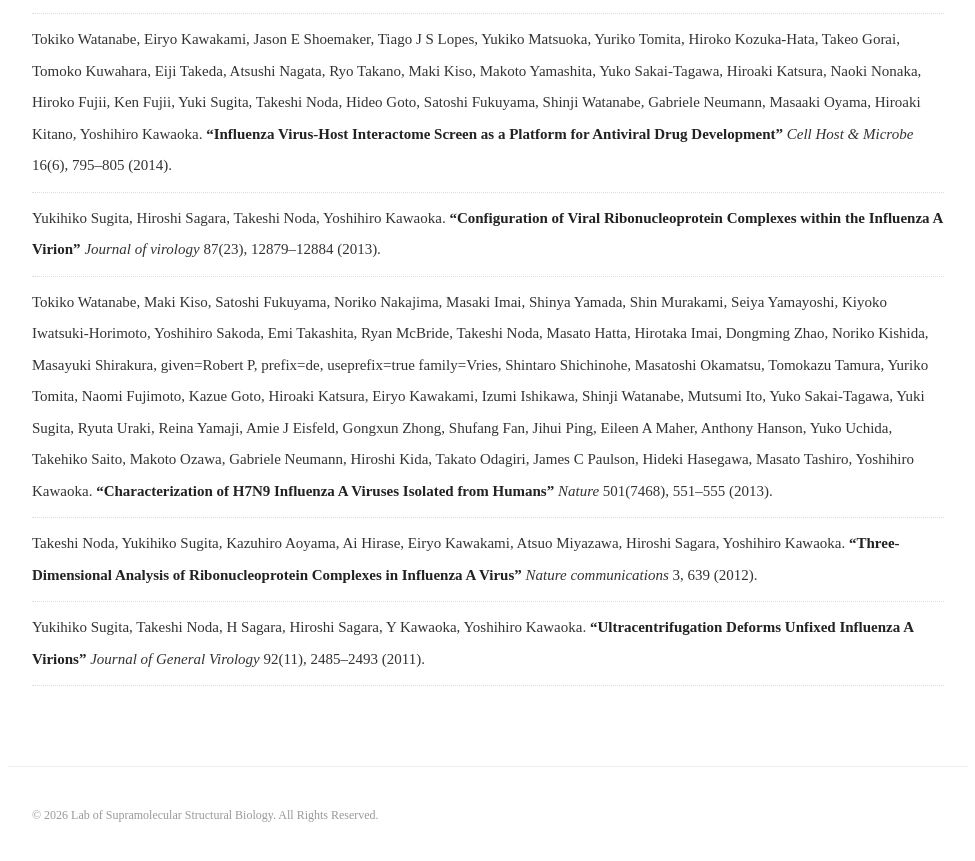
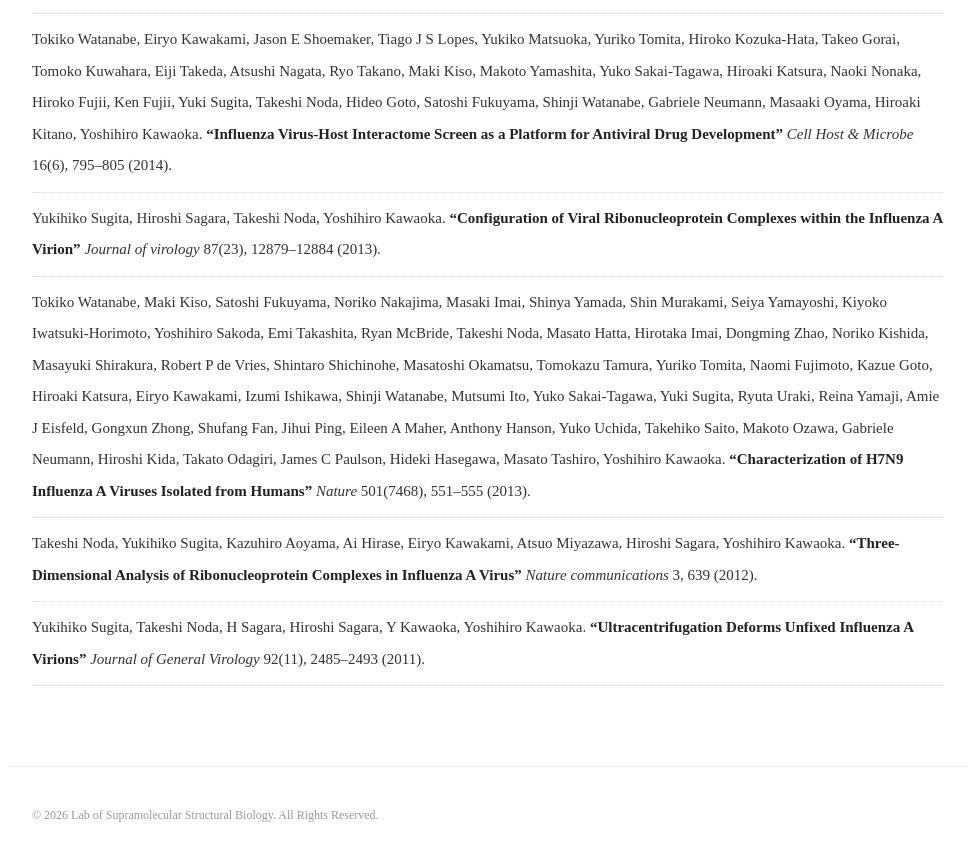
Before and after one commit to yukisugi/yukisugi.github.io, a Jekyll site: the page built from publications/index.html, in a window 1280 px wide and 900 px high, scrolled down 3199 px. Shown: the top 861 px of the window, without its empty margins (152-1127 px from the left). Built offline with Jekyll 4.4.1, drawn with Linux system fonts in a browser that asks for light colours.

Commit message:
Parse BibLaTeX family=/given=/prefix= name syntax correctly
Names with a surname particle can be written as key=value pairs
instead of "Last, First" (e.g. "family=Vries, given=Robert P,
prefix=de, useprefix=true" for "Robert P de Vries"). The previous
code treated the whole string as one comma-separated name, and a
naive regex also mismatched "prefix" inside "useprefix". Anchors
each field match to a preceding comma/start so it doesn't bleed
into similarly-named keys.

Co-Authored-By: Claude Sonnet 5 <noreply@anthropic.com>

```diff
--- a/_data/publications.yml
+++ b/_data/publications.yml
@@ -664,7 +664,7 @@
   - Dongming Zhao
   - Noriko Kishida
   - Masayuki Shirakura
-  - given=Robert P, prefix=de, useprefix=true family=Vries
+  - Robert P de Vries
   - Shintaro Shichinohe
   - Masatoshi Okamatsu
   - Tomokazu Tamura
--- a/info/index.html
+++ b/info/index.html
@@ -21,7 +21,7 @@ title: Info
   </p>
 
   <p>
-    神宮丸太町駅（京阪電鉄　京阪本線・鴨東線）から徒歩5分<br>
-    丸太町駅（京都市営地下鉄 烏丸線）から徒歩20分
+    神宮丸太町駅（京阪電鉄 京阪本線・鴨東線）から徒歩5分<br>
+    丸太町駅（京都市営地下鉄烏丸線）から徒歩20分
   </p>
 </div>
```
